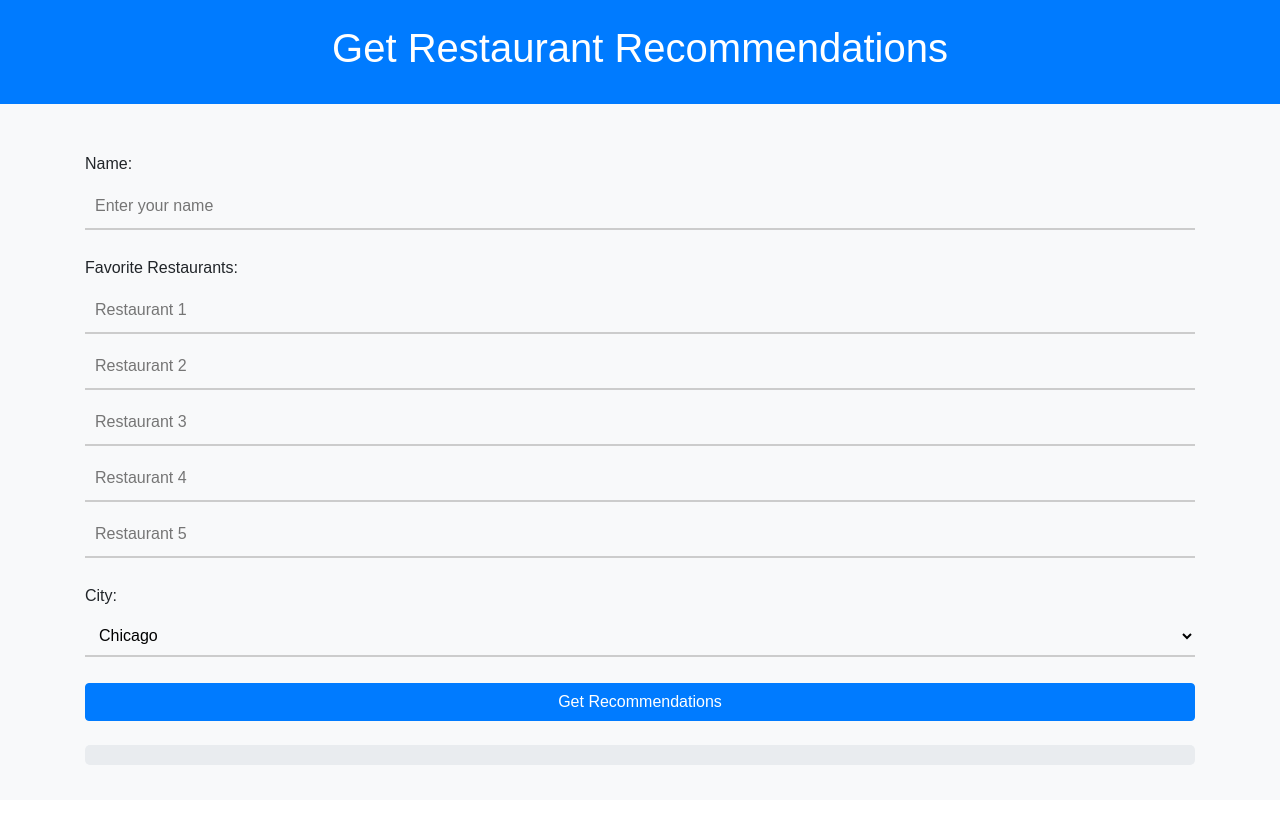
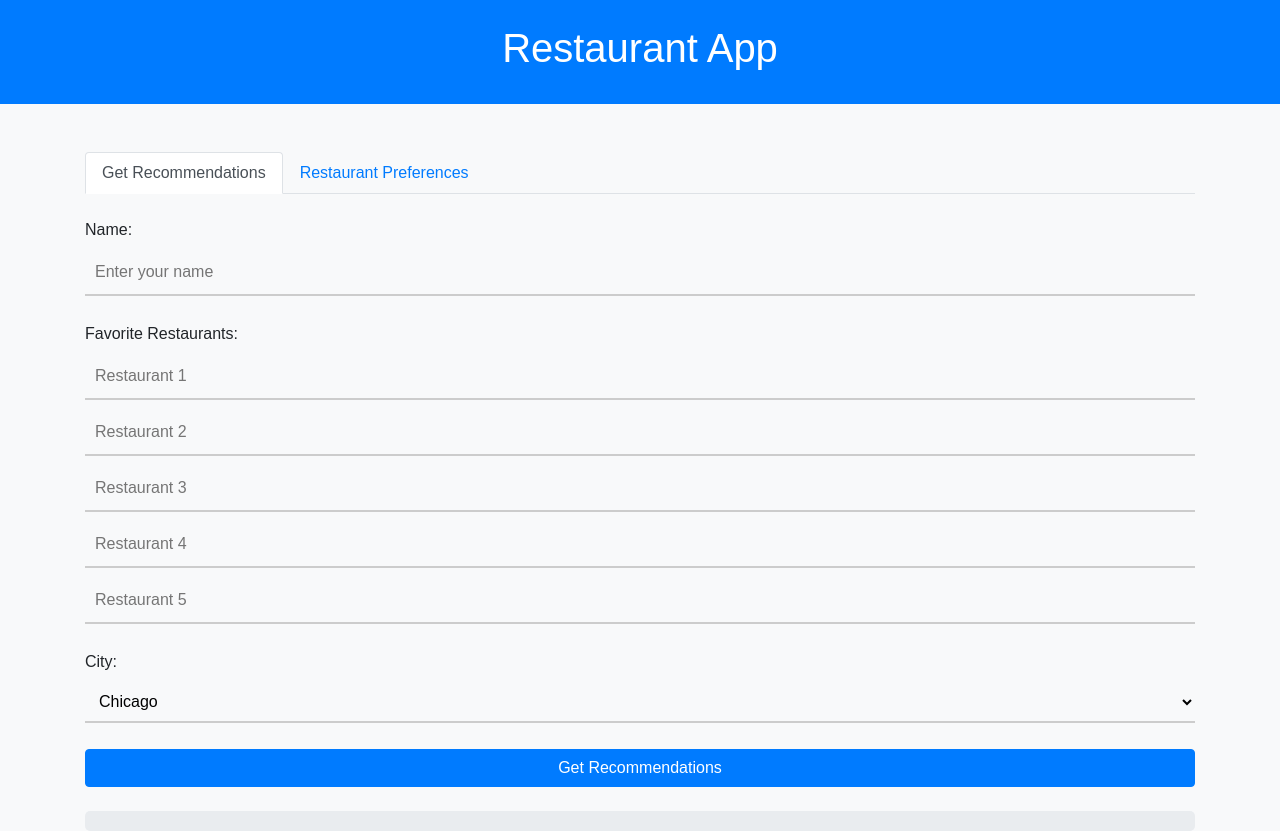
Before and after one commit to rsriram717/campfire, a Flask app: page / in a window 1280 px wide. Before the commit the page ends 765 px from the top, so only its background shows below. Run offline with Flask 3, Linux system fonts and the light colour scheme; some libraries are stand-ins or nearby versions.

Commit message:
User preferences being saved

```diff
--- a/app.py
+++ b/app.py
@@ -8,6 +8,9 @@ import sys
 import uuid
 import pdb
 import logging
+from datetime import datetime
+from sqlalchemy.exc import IntegrityError
+from sqlalchemy import Enum, DateTime
 
 load_dotenv()
 
@@ -17,7 +20,7 @@ if python_path and python_path not in sys.path:
     sys.path.append(python_path)
 
 from openai_example import get_similar_restaurants, sanitize_name
-from models import db, User, Restaurant, UserRequest, RequestRestaurant, RequestType  # Import models
+from models import db, User, Restaurant, UserRequest, RequestRestaurant, RequestType, UserRestaurantPreference, PreferenceType
 
 # Check if the OPENAI_API_KEY environment variable is set
 if not os.getenv("OPENAI_API_KEY"):
@@ -31,7 +34,7 @@ app.config['SQLALCHEMY_DATABASE_URI'] = 'sqlite:///C:/Users/Rishi Sriram/Documen
 app.config['SQLALCHEMY_TRACK_MODIFICATIONS'] = False
 
 # Initialize SQLAlchemy
-db.init_app(app)  # Correctly initialize SQLAlchemy with the app
+db.init_app(app)
 
 # Initialize Flask-Migrate
 migrate = Migrate(app, db)
@@ -44,50 +47,40 @@ logging.basicConfig(level=logging.DEBUG, format='%(asctime)s - %(levelname)s - %
 
 @app.route('/')
 def index():
-    return render_template('index.html')  # Serve the HTML file
+    return render_template('index.html')
 
-# Flask route for getting recommendations
 @app.route('/get_recommendations', methods=['POST'])
 def get_recommendations():
     try:
-        # Get data from POST request
         data = request.json
         user_name = data['user']
-        email = "test@test.com"  # Always record this email for testing purposes
+        email = "test@test.com"
         input_restaurants = data['input_restaurants']
         city = data['city']
 
         logging.debug(f"Received request for user: {user_name}, city: {city}, input restaurants: {input_restaurants}")
 
-        # Check if the user already exists
         existing_user = User.query.filter_by(email=email).first()
         if not existing_user:
-            # Create a new user if they don't exist
             new_user = User(name=user_name, email=email)
             db.session.add(new_user)
             db.session.commit()
         else:
             new_user = existing_user
 
-        # Create a new user request
         new_user_request = UserRequest(user_id=new_user.id, city=city)
         db.session.add(new_user_request)
         db.session.commit()
 
-        # Ensure input restaurants are added to the Restaurant table
         for restaurant_name in input_restaurants:
             restaurant = Restaurant.query.filter_by(name=restaurant_name).first()
             if not restaurant:
-                # Log the restaurant name and city for debugging
                 logging.debug(f"Adding new restaurant: {restaurant_name} in {city}")
-
-                # Use the city as the location if no specific location is provided
                 new_restaurant = Restaurant(name=restaurant_name, location=city, cuisine_type=None)
                 db.session.add(new_restaurant)
                 db.session.commit()
                 restaurant = new_restaurant
 
-            # Log input restaurants
             request_restaurant = RequestRestaurant(
                 user_request_id=new_user_request.id,
                 restaurant_id=restaurant.id,
@@ -95,21 +88,17 @@ def get_recommendations():
             )
             db.session.add(request_restaurant)
 
-        # Get recommendations from OpenAI
         recommended_restaurants = get_similar_restaurants(input_restaurants, city)
         logging.debug(f"Recommended restaurants: {recommended_restaurants}")
 
-        # Log recommended restaurants
         for rec in recommended_restaurants:
             recommended_restaurant = Restaurant.query.filter_by(name=rec['name']).first()
             if not recommended_restaurant:
-                # Add the recommended restaurant to the database if it doesn't exist
                 logging.debug(f"Adding recommended restaurant: {rec['name']} in {city}")
                 recommended_restaurant = Restaurant(name=rec['name'], location=city, cuisine_type=None)
                 db.session.add(recommended_restaurant)
                 db.session.commit()
 
-            # Now add to request_restaurant
             request_restaurant = RequestRestaurant(
                 user_request_id=new_user_request.id,
                 restaurant_id=recommended_restaurant.id,
@@ -127,6 +116,86 @@ def get_recommendations():
         db.session.rollback()
         return jsonify({"error": str(e)})
 
+@app.route('/get_restaurants', methods=['GET'])
+def get_restaurants():
+    try:
+        restaurants = Restaurant.query.all()
+        restaurant_list = [{"id": r.id, "name": r.name} for r in restaurants]
+        return jsonify({"restaurants": restaurant_list})
+    except Exception as e:
+        logging.error(f"Error fetching restaurants: {e}")
+        return jsonify({"error": str(e)})
+
+@app.route('/check_user', methods=['GET'])
+def check_user():
+    try:
+        user_name = request.args.get('name')
+        user = User.query.filter_by(name=user_name).first()
+        if user:
+            return jsonify({"exists": True})
+        else:
+            return jsonify({"exists": False})
+    except Exception as e:
+        logging.error(f"Error checking user: {e}")
+        return jsonify({"error": str(e)})
+
+@app.route('/save_preferences', methods=['POST'])
+def save_preferences():
+    try:
+        data = request.json
+        user_name = data['user_name']
+        preferences = data['preferences']
+
+        user = User.query.filter_by(name=user_name).first()
+        if not user:
+            return jsonify({"error": "User not found"}), 404
+
+        for pref in preferences:
+            restaurant_id = pref['restaurant_id']
+            preference_type = pref['preference']
+
+            existing_pref = UserRestaurantPreference.query.filter_by(
+                user_id=user.id,
+                restaurant_id=restaurant_id
+            ).first()
+
+            if existing_pref:
+                if existing_pref.preference != preference_type:
+                    existing_pref.preference = preference_type
+                    existing_pref.timestamp = datetime.utcnow()
+            else:
+                new_pref = UserRestaurantPreference(
+                    user_id=user.id,
+                    restaurant_id=restaurant_id,
+                    preference=preference_type,
+                    timestamp=datetime.utcnow()
+                )
+                db.session.add(new_pref)
+
+        db.session.commit()
+        return jsonify({"success": True})
+
+    except Exception as e:
+        logging.error(f"Error saving preferences: {e}")
+        db.session.rollback()
+        return jsonify({"error": str(e)}), 500
+
+@app.route('/get_user_preferences', methods=['GET'])
+def get_user_preferences():
+    try:
+        user_name = request.args.get('name')
+        user = User.query.filter_by(name=user_name).first()
+        if not user:
+            return jsonify({"error": "User not found"}), 404
+
+        preferences = UserRestaurantPreference.query.filter_by(user_id=user.id).all()
+        preference_list = [{"restaurant_id": p.restaurant_id, "preference": p.preference.value} for p in preferences]
+        return jsonify({"preferences": preference_list})
+
+    except Exception as e:
+        logging.error(f"Error fetching user preferences: {e}")
+        return jsonify({"error": str(e)}), 500
+
 if __name__ == '__main__':
     print('test')
     app.run(debug=True)
--- a/static/script.js
+++ b/static/script.js
@@ -3,14 +3,18 @@ document.addEventListener('DOMContentLoaded', function() {
     const form = document.getElementById('restaurant-form');
     const loadingIndicator = document.getElementById('loading');
     const recommendationsOutput = document.getElementById('recommendations');
+    const restaurantList = document.getElementById('restaurant-list');
+    const userNameInput = document.getElementById('user-name');
+    const fetchRestaurantsButton = document.getElementById('fetch-restaurants');
+    const savePreferencesButton = document.getElementById('save-preferences');
+
+    let initialCheckboxState = {};
 
     form.addEventListener('submit', async function(event) {
-        event.preventDefault(); // Prevent the default form submission
+        event.preventDefault();
 
-        // Show loading indicator
         loadingIndicator.style.display = 'block';
 
-        // Gather form data
         const name = document.getElementById('name').value;
         const restaurants = [
             document.getElementById('restaurant1').value,
@@ -18,7 +22,7 @@ document.addEventListener('DOMContentLoaded', function() {
             document.getElementById('restaurant3').value,
             document.getElementById('restaurant4').value,
             document.getElementById('restaurant5').value
-        ].filter(Boolean); // Remove empty values
+        ].filter(Boolean);
         const city = document.getElementById('city').value;
 
         try {
@@ -51,8 +55,132 @@ document.addEventListener('DOMContentLoaded', function() {
             console.error('Error fetching recommendations:', error);
             recommendationsOutput.innerHTML = `<p>Error fetching recommendations. Please try again later.</p>`;
         } finally {
-            // Hide loading indicator
             loadingIndicator.style.display = 'none';
         }
     });
+
+    fetchRestaurantsButton.addEventListener('click', async function() {
+        const userName = userNameInput.value.trim();
+        if (userName) {
+            try {
+                const userResponse = await fetch(`/check_user?name=${encodeURIComponent(userName)}`);
+                const userData = await userResponse.json();
+
+                if (userData.exists) {
+                    const [restaurantsResponse, preferencesResponse] = await Promise.all([
+                        fetch('/get_restaurants', {
+                            method: 'GET',
+                            headers: {
+                                'Content-Type': 'application/json',
+                            },
+                        }),
+                        fetch(`/get_user_preferences?name=${encodeURIComponent(userName)}`, {
+                            method: 'GET',
+                            headers: {
+                                'Content-Type': 'application/json',
+                            },
+                        })
+                    ]);
+
+                    const restaurantsData = await restaurantsResponse.json();
+                    const preferencesData = await preferencesResponse.json();
+
+                    if (restaurantsData.restaurants) {
+                        const preferences = preferencesData.preferences || [];
+                        restaurantList.innerHTML = restaurantsData.restaurants.map(restaurant => {
+                            const userPref = preferences.find(p => p.restaurant_id === restaurant.id);
+                            const likeChecked = userPref && userPref.preference === 'like' ? 'checked' : '';
+                            const dislikeChecked = userPref && userPref.preference === 'dislike' ? 'checked' : '';
+
+                            return `
+                                <div class="d-flex justify-content-between align-items-center mb-2">
+                                    <span>${restaurant.name}</span>
+                                    <div>
+                                        <input class="form-check-input" type="checkbox" value="like" id="like-${restaurant.id}" ${likeChecked}>
+                                        <label class="form-check-label mr-5" for="like-${restaurant.id}">
+                                            Like
+                                        </label>
+                                        <input class="form-check-input" type="checkbox" value="dislike" id="dislike-${restaurant.id}" ${dislikeChecked}>
+                                        <label class="form-check-label" for="dislike-${restaurant.id}">
+                                            Dislike
+                                        </label>
+                                    </div>
+                                </div>
+                            `;
+                        }).join('');
+
+                        initialCheckboxState = {};
+                        document.querySelectorAll('.form-check-input').forEach(checkbox => {
+                            initialCheckboxState[checkbox.id] = checkbox.checked;
+                            checkbox.addEventListener('change', () => {
+                                const hasChanges = Array.from(document.querySelectorAll('.form-check-input')).some(cb => initialCheckboxState[cb.id] !== cb.checked);
+                                savePreferencesButton.disabled = !hasChanges;
+                                savePreferencesButton.classList.toggle('btn-primary', hasChanges);
+                                savePreferencesButton.classList.toggle('btn-secondary', !hasChanges);
+
+                                if (checkbox.value === 'like' && checkbox.checked) {
+                                    document.getElementById(`dislike-${checkbox.id.split('-')[1]}`).checked = false;
+                                } else if (checkbox.value === 'dislike' && checkbox.checked) {
+                                    document.getElementById(`like-${checkbox.id.split('-')[1]}`).checked = false;
+                                }
+                            });
+                        });
+                    } else {
+                        restaurantList.innerHTML = `<p>No restaurants found.</p>`;
+                    }
+                } else {
+                    restaurantList.innerHTML = `<p>No such user.</p>`;
+                }
+            } catch (error) {
+                console.error('Error fetching restaurants or preferences:', error);
+                restaurantList.innerHTML = `<p>Error fetching data. Please try again later.</p>`;
+            }
+        } else {
+            restaurantList.innerHTML = `<p>Please enter your full name.</p>`;
+        }
+    });
+
+    savePreferencesButton.addEventListener('click', async function() {
+        const userName = userNameInput.value.trim();
+        const preferences = [];
+
+        document.querySelectorAll('.form-check-input').forEach(checkbox => {
+            const restaurantId = checkbox.id.split('-')[1];
+            if (checkbox.checked) {
+                const preferenceType = checkbox.value;
+                preferences.push({ restaurant_id: restaurantId, preference: preferenceType });
+            } else {
+                const existingPref = preferences.find(p => p.restaurant_id === restaurantId);
+                if (!existingPref) {
+                    preferences.push({ restaurant_id: restaurantId, preference: 'neutral' });
+                }
+            }
+        });
+
+        try {
+            const response = await fetch('/save_preferences', {
+                method: 'POST',
+                headers: {
+                    'Content-Type': 'application/json',
+                },
+                body: JSON.stringify({
+                    user_name: userName,
+                    preferences: preferences,
+                }),
+            });
+
+            const data = await response.json();
+            if (data.success) {
+                alert('Preferences saved successfully!');
+                savePreferencesButton.disabled = true;
+                savePreferencesButton.classList.remove('btn-primary');
+                savePreferencesButton.classList.add('btn-secondary');
+            } else {
+                alert('Error saving preferences.');
+            }
+        } catch (error) {
+            console.error('Error saving preferences:', error);
+            alert('Error saving preferences. Please try again later.');
+        }
+    });
 });
--- a/templates/index.html
+++ b/templates/index.html
@@ -10,11 +10,24 @@
 <body>
 
 <header class="bg-primary text-white text-center py-4">
-    <h1>Get Restaurant Recommendations</h1>
+    <h1>Restaurant App</h1>
 </header>
 
 <div class="container mt-5">
-    <form id="restaurant-form">
+    <!-- Nav tabs -->
+    <ul class="nav nav-tabs" id="myTab" role="tablist">
+        <li class="nav-item">
+            <a class="nav-link active" id="recommendations-tab" data-toggle="tab" href="#recommendations" role="tab" aria-controls="recommendations" aria-selected="true">Get Recommendations</a>
+        </li>
+        <li class="nav-item">
+            <a class="nav-link" id="preferences-tab" data-toggle="tab" href="#preferences" role="tab" aria-controls="preferences" aria-selected="false">Restaurant Preferences</a>
+        </li>
+    </ul>
+
+    <!-- Tab panes -->
+    <div class="tab-content">
+        <div class="tab-pane fade show active" id="recommendations" role="tabpanel" aria-labelledby="recommendations-tab">
+            <form id="restaurant-form" class="mt-4">
                 <div class="form-group">
                     <label for="name">Name:</label>
                     <input type="text" id="name" placeholder="Enter your name" required class="uiverse-input">
@@ -43,6 +56,24 @@
 
             <div id="recommendations" class="recommendations-output mt-4"></div>
         </div>
+        <div class="tab-pane fade" id="preferences" role="tabpanel" aria-labelledby="preferences-tab">
+            <!-- Restaurant Preferences Content -->
+            <div class="mt-4">
+                <div class="form-group">
+                    <label for="user-name">Name:</label>
+                    <input type="text" id="user-name" placeholder="Enter your name" class="uiverse-input">
+                </div>
+                <div class="d-flex justify-content-between">
+                    <button id="fetch-restaurants" class="btn btn-secondary">Show Restaurants</button>
+                    <button id="save-preferences" class="btn btn-secondary" disabled>Save Preferences</button>
+                </div>
+                <div id="restaurant-list" class="mt-4">
+                    <!-- Restaurants with checkboxes will be dynamically inserted here -->
+                </div>
+            </div>
+        </div>
+    </div>
+</div>
 
 <script src="https://code.jquery.com/jquery-3.5.1.slim.min.js"></script>
 <script src="https://cdn.jsdelivr.net/npm/@popperjs/core@2.9.2/dist/umd/popper.min.js"></script>
```
Also changed, not shown: migrations/versions/207764f037c8_add_userrestaurantpreference_table.py (added, +38 -0 lines), models.py (+20 -2 lines). Lines whose indentation alone changed are shown as unchanged.
